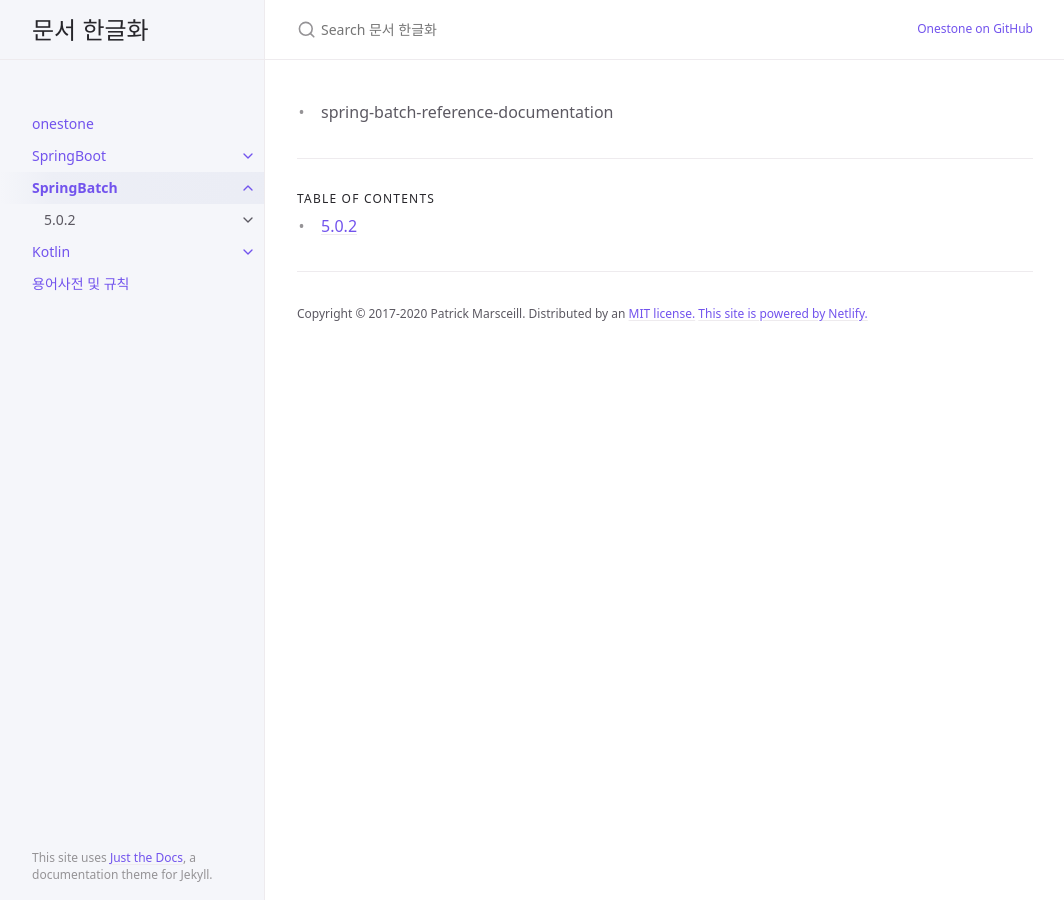
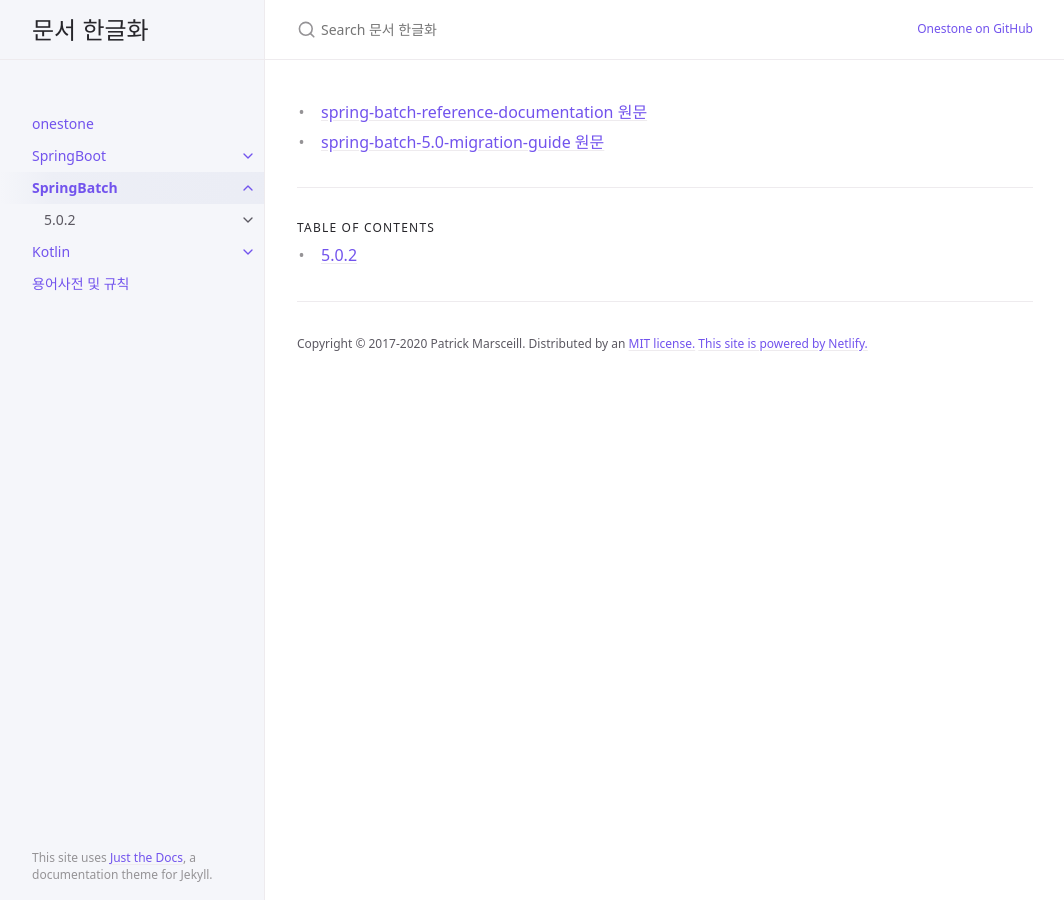
Before and after one commit to onestone9900/onestone9900.github.io, a Jekyll site: the page built from docs/spring_batch/index.md, in a window 1280 px wide. Shown: the whole page, without its empty margins (107-1171 px from the left). Built offline with Jekyll 4.4.1, drawn with Linux system fonts in a browser that asks for light colours.

Commit message:
docs: 이미지 url 변경 및 원문 url 추가

```diff
--- a/docs/spring_batch/index.md
+++ b/docs/spring_batch/index.md
@@ -5,4 +5,5 @@ nav_order: 3
 has_children: true
 ---
 
-- spring-batch-reference-documentation
+- [spring-batch-reference-documentation 원문](https://docs.spring.io/spring-batch/docs/current/reference/html/)
+- [spring-batch-5.0-migration-guide 원문](https://github.com/spring-projects/spring-batch/wiki/Spring-Batch-5.0-Migration-Guide)
```
Also changed, not shown: docs/spring_batch/5.0.2/1. spring_batch_introduction.md (+1 -1 lines), docs/spring_batch/5.0.2/image.png (deleted).
